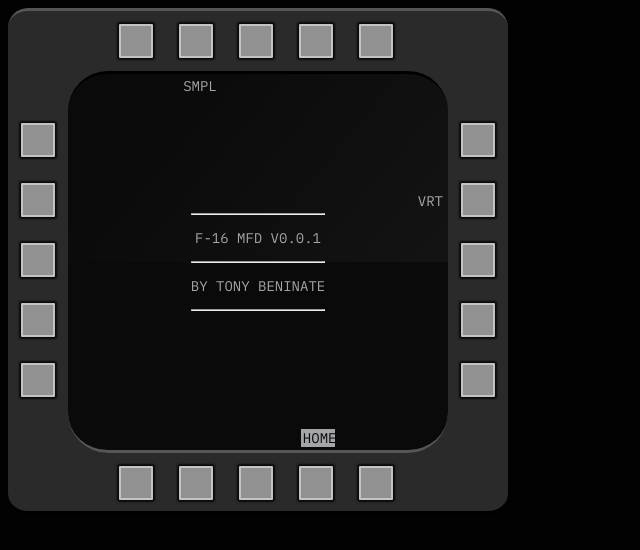
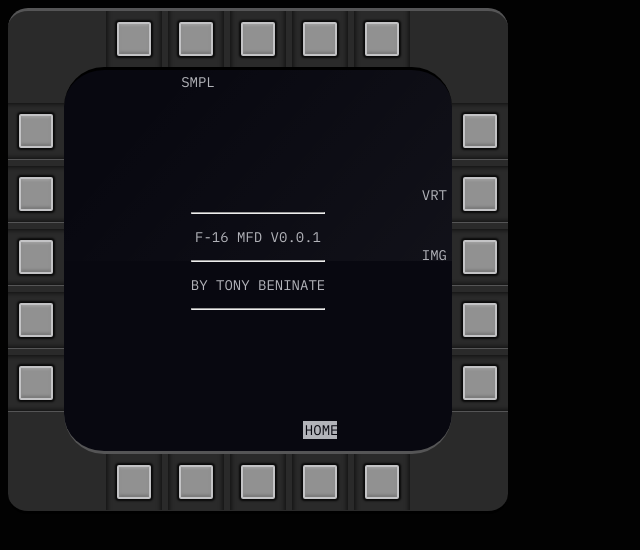
Before and after one commit to tbhockey/f-16-mfd, a plain HTML site: page dist/index.html in a window 1280 px wide. Shown: the whole page, without its empty margins (0-640 px from the left). Drawn offline with nearby package versions, Linux system fonts and the light colour scheme.

Commit message:
Add OSB nooks

```diff
--- a/dist/index.html
+++ b/dist/index.html
@@ -12,20 +12,40 @@
   <body>
     <div class="mfd-enclosure">
       <div class="osb-row">
+        <div class="osb-nook">
           <a class="osb" href="#" id="osb_1"></a>
+        </div>
+        <div class="osb-nook">
           <a class="osb" href="#" id="osb_2"></a>
+        </div>
+        <div class="osb-nook">
           <a class="osb" href="#" id="osb_3"></a>
+        </div>
+        <div class="osb-nook">
           <a class="osb" href="#" id="osb_4"></a>
+        </div>
+        <div class="osb-nook">
           <a class="osb" href="#" id="osb_5"></a>
+        </div>
       </div>
 
       <div class="core">
         <div class="osb-column">
+          <div class="osb-nook">
             <a class="osb" href="#" id="osb_16"></a>
+          </div>
+          <div class="osb-nook">
             <a class="osb" href="#" id="osb_17"></a>
+          </div>
+          <div class="osb-nook">
             <a class="osb" href="#" id="osb_18"></a>
+          </div>
+          <div class="osb-nook">
             <a class="osb" href="#" id="osb_19"></a>
+          </div>
+          <div class="osb-nook">
             <a class="osb" href="#" id="osb_20"></a>
+          </div>
         </div>
 
         <div class="screen">
@@ -69,20 +89,40 @@
         </div>
 
         <div class="osb-column">
+          <div class="osb-nook">
             <a class="osb" href="#" id="osb_6"></a>
+          </div>
+          <div class="osb-nook">
             <a class="osb" href="#" id="osb_7"></a>
+          </div>
+          <div class="osb-nook">
             <a class="osb" href="#" id="osb_8"></a>
+          </div>
+          <div class="osb-nook">
             <a class="osb" href="#" id="osb_9"></a>
+          </div>
+          <div class="osb-nook">
             <a class="osb" href="#" id="osb_10"></a>
+          </div>
         </div>
       </div>
 
       <div class="osb-row">
+        <div class="osb-nook">
           <a class="osb" href="#" id="osb_15"></a>
+        </div>
+        <div class="osb-nook">
           <a class="osb" href="#" id="osb_14"></a>
+        </div>
+        <div class="osb-nook">
           <a class="osb" href="#" id="osb_13"></a>
+        </div>
+        <div class="osb-nook">
           <a class="osb" href="#" id="osb_12"></a>
+        </div>
+        <div class="osb-nook">
           <a class="osb" href="#" id="osb_11"></a>
+        </div>
       </div>
     </div>
   </body>
--- a/dist/script.js
+++ b/dist/script.js
@@ -4,17 +4,22 @@ const data = [
   {
     "id": 2,
     "label": "SMPL",
-    "content": "This is a sample page"
+    "content": "THIS IS A SAMPLE PAGE"
   },
   {
     "id": 7,
     "label": "VRT",
-    "content": "You used a vertical OSB"
+    "content": "YOU USED A VERTICAL OSB"
+  },
+  {
+    "id": 8,
+    "label": "IMG",
+    "content": "<img src='http://home.scarlet.be/~jansensa/CAS%20Sniper%20Big%202.jpg'>"
   },
   {
     "id": 12,
     "label": "Home",
-    "content": "<hr><p>F-16 MFD V0.0.1</p><hr><p>By Tony Beninate</p><hr>",
+    "content": "<hr><p>F-16 MFD V0.0.1</p><hr><p>BY TONY BENINATE</p><hr>",
     "home": true
   }
 ];
@@ -39,7 +44,7 @@ function changeActivePage(id) {
     $('.osb-label').removeClass('active');
     osbLabel.addClass('active');
 
-    $('#page-content').html(definedData[0]['content'].toUpperCase());
+    $('#page-content').html(definedData[0]['content']);
   };
 
   activePageId = id;
--- a/dist/style.css
+++ b/dist/style.css
@@ -1,5 +1,5 @@
 body {
-  color: #a4a5a9;
+  color: #b2b3b9;
   background-color: #020202;
   font-family: 'IBM Plex Mono', monospace;
   font-size: 14px;
@@ -27,20 +27,32 @@ body {
 .osb-column {
   display: flex;
   flex-direction: column;
-  margin: 39px 0;
+  margin: 36px 0;
+}
+
+.osb-row .osb-nook {
+  flex: initial;
+  box-shadow: inset -30px 0px 5px -29px rgba(0,0,0,0.7), inset 30px 0px 5px -29px rgba(0,0,0,0.7);
+  margin-right: 6px;
+}
+
+.osb-column .osb-nook {
+  flex: initial;
+  box-shadow: inset 0px -30px 5px -29px rgba(0,0,0,0.7), inset 0px 30px 5px -29px rgba(0,0,0,0.7);
+  margin-bottom: 6px;
+  border-bottom: 1px solid #555556;
 }
 
 a.osb {
-  flex: initial;
   width: 22px;
   height: 22px;
   background-color: #919191;
-  margin: 13px;
-  border-radius: 1px;
+  margin: 11px;
+  border-radius: 2px;
   display: block;
   border: 2px solid #c3c3c5;
   padding: 4px;
-  box-shadow: 0px 0px 2px 2px rgb(0,0,0,0.8);
+  box-shadow: 0px 0px 2px 2px rgb(0,0,0,0.8), inset 0px 1px 3px 0px rgba(255,255,255,0.2), inset 0px -2px 3px 0px rgba(0,0,0,0.2);
 }
 
 a.osb:active {
@@ -49,12 +61,10 @@ a.osb:active {
 }
 
 .screen {
-  flex: auto;
-  display: flex;
   position: relative;
   flex-direction: column;
   overflow: hidden;
-  background-color: #0a0a0a;
+  background-color: #080810;
   border-radius: 40px;
   border-top: 3px solid black;
   border-bottom: 3px solid #555556;
@@ -73,17 +83,19 @@ a.osb:active {
   flex: initial;
   display: flex;
   margin: 0px 38px;
+  position: relative;
 }
 
 .screen-label-column {
   flex: initial;
   display: flex;
   flex-direction: column;
-  margin: 14px 0px;
+  margin: 12px 0px;
 }
 
 .screen-middle {
   display: flex;
+  position: relative;
 }
 
 #page-content {
@@ -114,6 +126,6 @@ a.osb:active {
 }
 
 .osb-label.active {
-  background-color: #a4a5a9;
-  color: #0a0a0a;
+  background-color: #b2b3b9;
+  color: #080810;
 }
```
Lines whose indentation alone changed are shown as unchanged.
